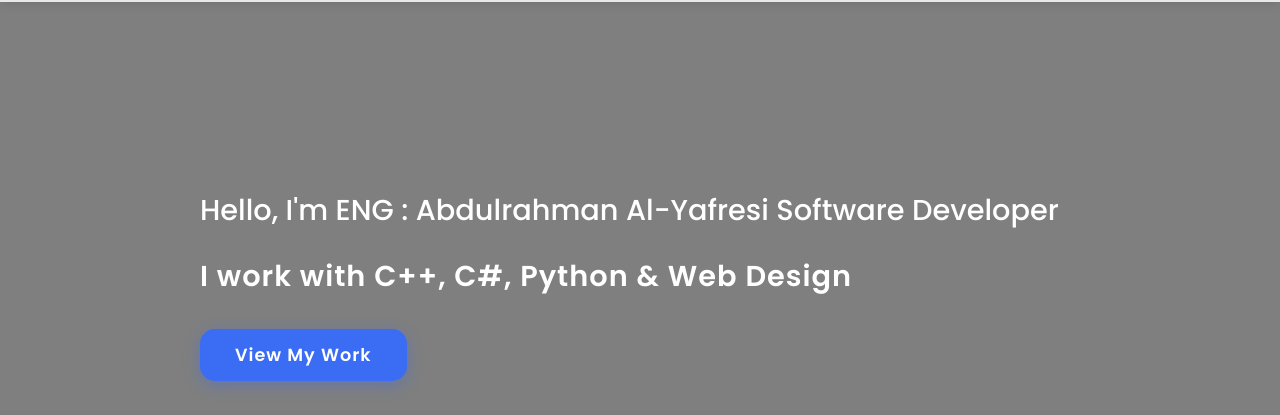
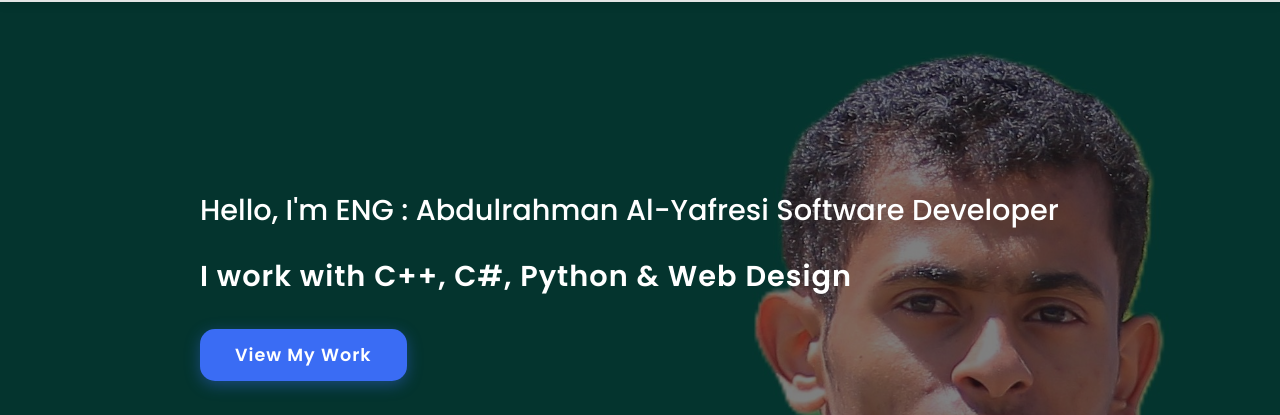
Before and after one commit to abdulrrhman-alyafrasi-dev/ProtoFile, a plain HTML site: page index.html in a window 1280 px wide. Shown: the part 74-489 px from the top of the page. Drawn offline with Linux system fonts and the light colour scheme.

Commit message:
Add files via upload

```diff
--- a/style.css
+++ b/style.css
@@ -93,7 +93,7 @@ header.scrolled {
     min-height: 100vh;
     display: flex;
     align-items: center;
-    background: url("./images/abdulrrhmanweb.jpg") no-repeat;
+    background: url("abdulrrhmanweb.jpg") no-repeat;
     background-size: cover;
     background-position: center;
     background-attachment: fixed;
```
